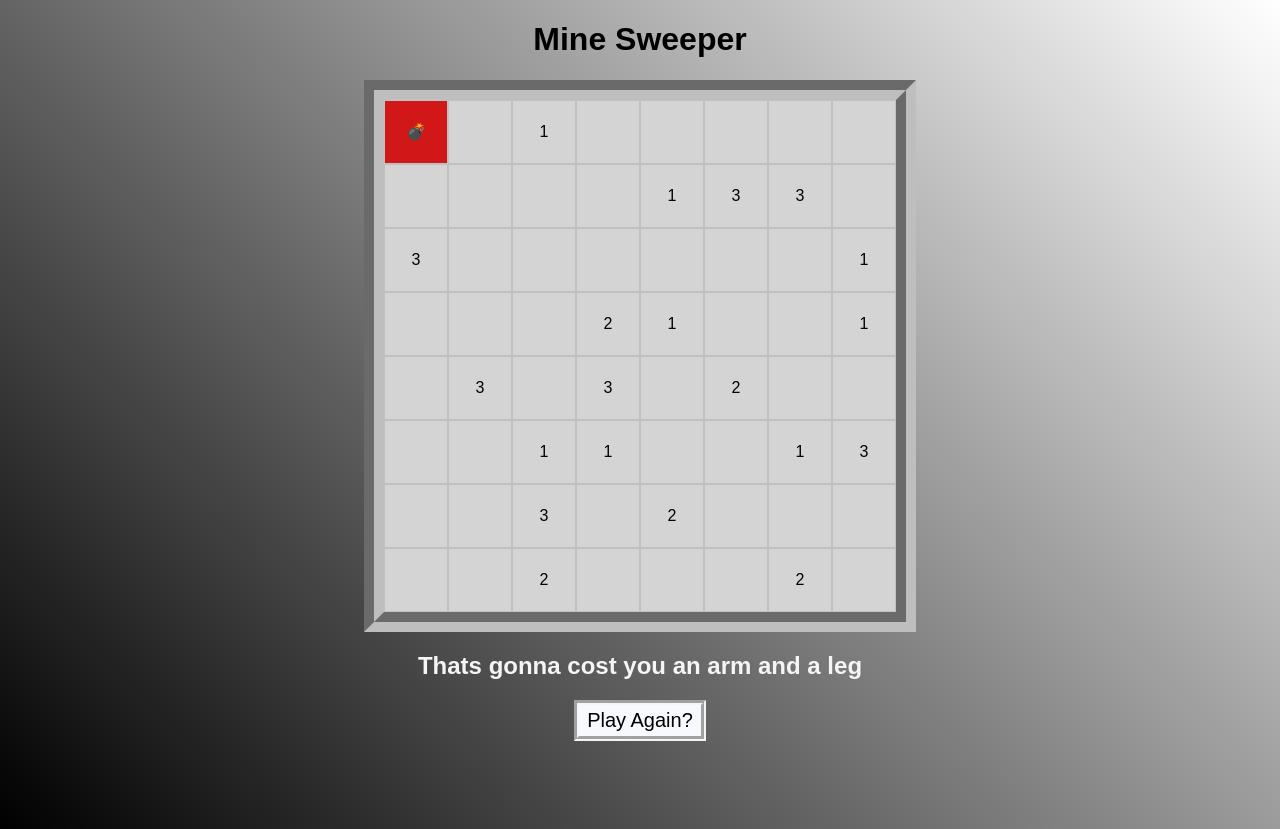
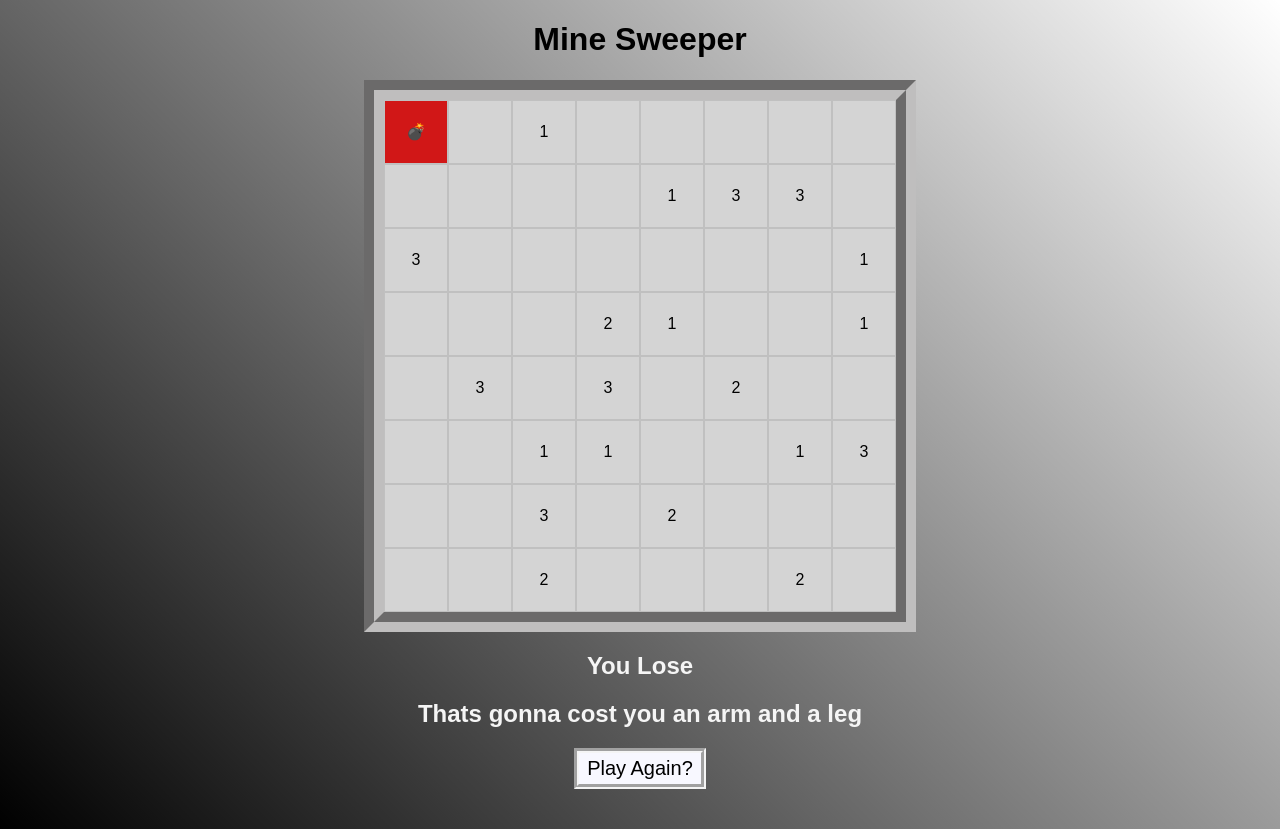
Before and after one commit to K-Zimny/mine-sweeper, a React (Create React App) app: page / in a window 1280 px wide. Both pictures are taken after a click on the element 416 px from the left and 131 px from the top of the page. Built offline with nearby package versions, Linux system fonts and the light colour scheme.

Commit message:
Adds lose message.

```diff
--- a/src/components/Board.jsx
+++ b/src/components/Board.jsx
@@ -85,6 +85,7 @@ export default function Board() {
       </table>
       {isOver && (
         <>
+          <h2>You Lose</h2>
           <h2>{taunts[getRandomInt(taunts.length)]}</h2>
           <button onClick={handleNewGame}>Play Again?</button>
         </>
```
